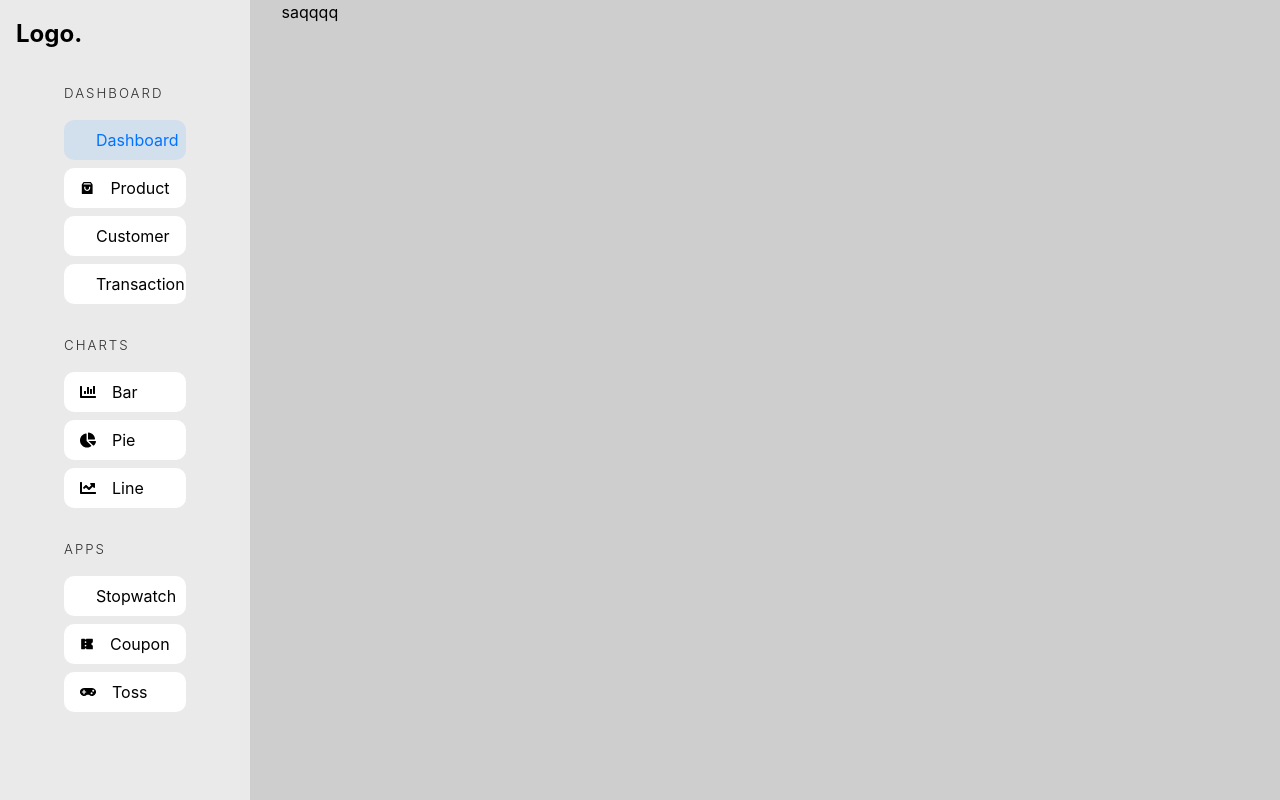
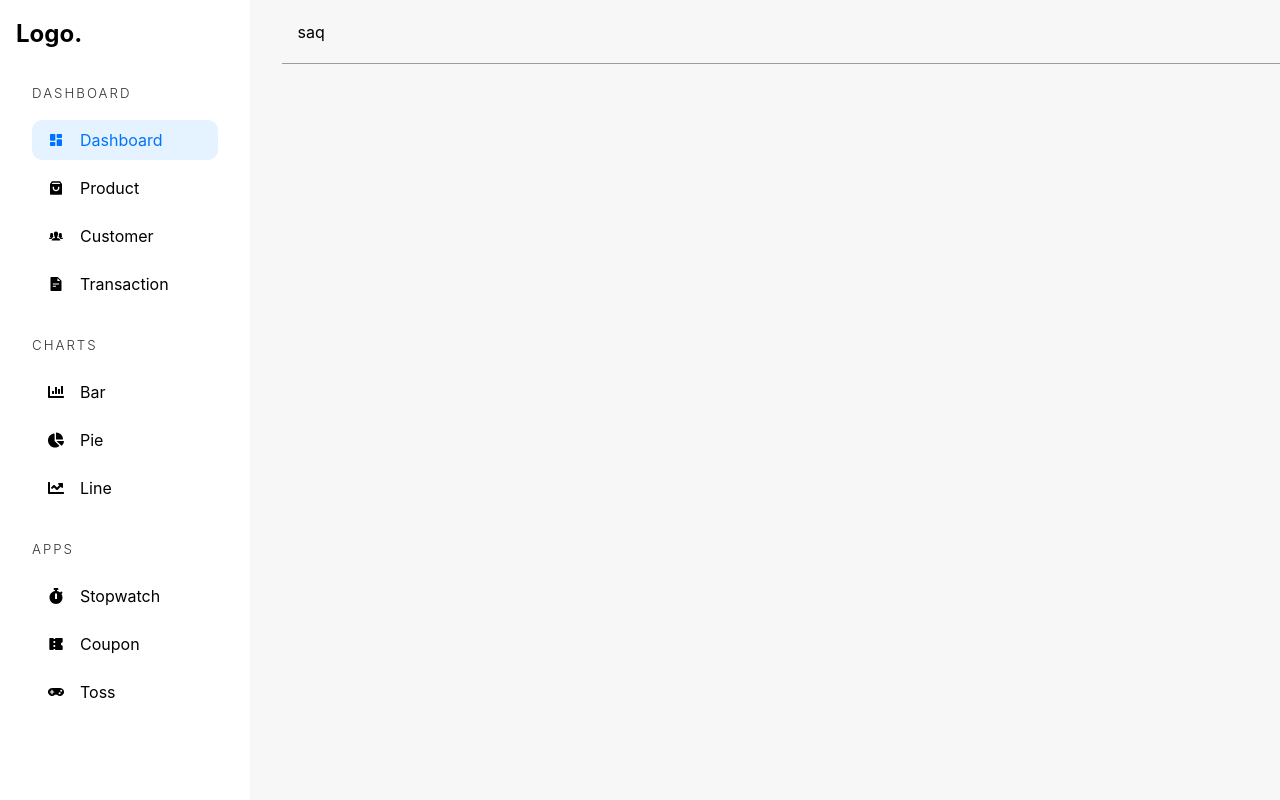
Before and after one commit to saqlain-shahid/adminpanel, a React (Vite) app: page /admin/dashboard in a window 1280 px wide. Built offline with nearby package versions, Linux system fonts and the light colour scheme.

Commit message:
added codes to dashboard

```diff
--- a/src/pages/Dashboard.tsx
+++ b/src/pages/Dashboard.tsx
@@ -4,10 +4,12 @@ import AdminSidebar from '../components/AdminSidebar'
 const Dashboard = () => {
   return (
     <div className='adminContainer'>
-        {/* sidebar */}
         <AdminSidebar/>
-        {/* main */}
-        <main>saqqqq</main>
+        <main className='dashboard'>
+            <div className='bar'>
+                saq
+            </div>
+        </main>
     </div>
   )
 }
--- a/src/styles/_app.scss
+++ b/src/styles/_app.scss
@@ -1,4 +1,5 @@
 @import 'mixin';
+@import '_dashboard';
 
 :root {
     font-family: Inter, system-ui, Avenir, Helvetica, Arial, sans-serif;
@@ -30,10 +31,10 @@ a{
 .adminContainer{
     @include grid(1fr 4fr, 2rem);
     height: 100vh;
-    background-color: rgb(206, 206, 206);
+    background-color: rgb(247, 247, 247);
     > aside{
         width: 100%;
-        background-color: rgb(234, 234, 234);
+        background-color: white;
         padding: 1rem;
         z-index: 10;
         overflow-y: auto;
@@ -41,7 +42,7 @@ a{
             display: none;
         }
     >div{
-        margin: 2rem 3rem;
+        margin: 2rem 1rem;
         >h5{
             @include heading(2px);
             opacity: 0.8;
@@ -54,7 +55,7 @@ a{
                 padding: 0.5rem 1rem;
                 border-radius: 10px;
                 a{
-                    color: rgb(0, 0, 0,0.825);
+                    color: rgba(0, 0, 0,0.825);
                     @include flex(row, unset)
                 }
             }
--- /dev/null
+++ b/src/styles/_dashboard.scss
@@ -0,0 +1,9 @@
+.dashboard{
+    overflow-y: auto;
+    .bar{
+        height: 4rem;
+        @include flex(row,unset);
+        padding: 0 1rem;
+        border-bottom: 1px solid rgba(0,0,0,0.37);
+    }
+}
```
